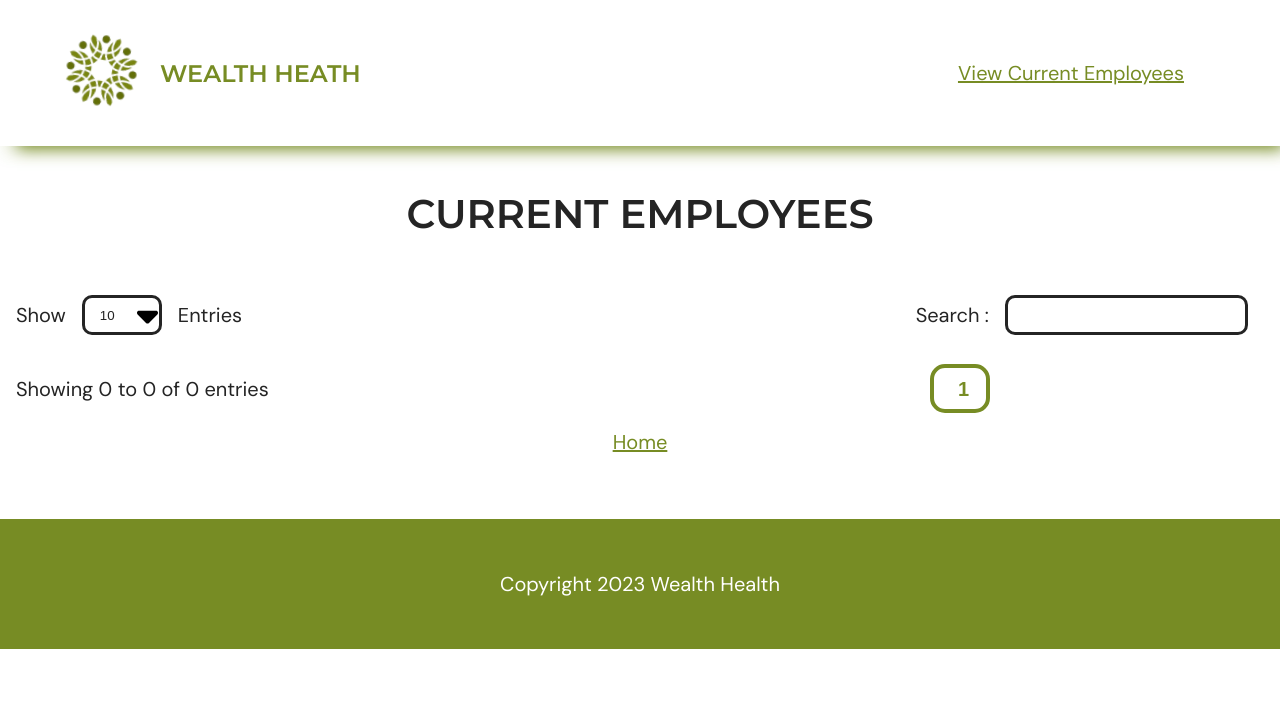
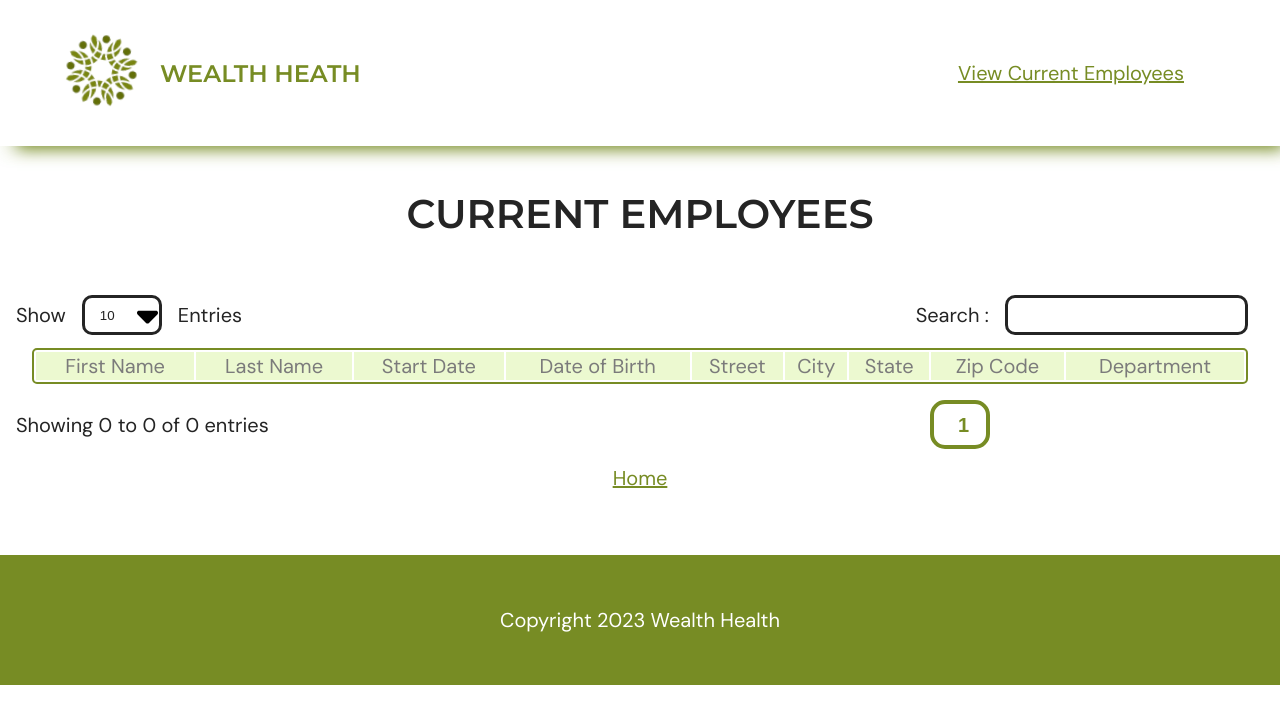
Before and after one commit to fvnny-code/HRNet, a React (Vite) app: page /employees in a window 1280 px wide. Shown: the top 724 px of the page. Built offline with nearby package versions, Linux system fonts and the light colour scheme.

Commit message:
table integration step1

```diff
--- a/src/components/table/Table.tsx
+++ b/src/components/table/Table.tsx
@@ -0,0 +1,36 @@
+import "./table.css"
+
+export default function Table({ cols, items }: Props) {
+
+  return (
+    <table>
+      <thead>
+        <tr>
+          {cols.map((col, index) => {
+            return <th key={index}>{col}</th>;
+          })}
+        </tr>
+      </thead>
+      <tbody>
+        {
+            items.map((item, index)=>{
+                return <tr key={index}>
+                    {
+                        item.map((value, index)=>{
+                            return<td key={index}>{value}</td>
+                        })
+                    }
+
+              </tr>
+            })
+        }
+
+      </tbody>
+    </table>
+  );
+}
+
+interface Props {
+  cols: Array<string>;
+  items: Array<Array<string>>;
+}
--- a/src/components/table/TableWrapper.tsx
+++ b/src/components/table/TableWrapper.tsx
@@ -1,12 +1,25 @@
+
 import { useEffect, useState } from "react";
 
 import SelectMaxEntries from "./SelectMaxEntries";
 import InputSearch from "./InputSearch";
 import EntriesCounter from "./EntriesCounter";
 import TablePagination from "./TablePagination";
+import Table from "./Table";
 import "../../index.css"
 
-export default function TableWrapper({ id, cols, items }: Props) {
+export default function TableWrapper({  items }: Props) {
+  const cols: Array<string> = [
+    "First Name",
+    "Last Name",
+    "Start Date",
+    "Date of Birth",
+    "Street",
+    "City",
+    "State",
+    "Zip Code",
+    "Department",
+  ]
   const [query, setQuery] = useState("");
   const [maxEntries, setMaxEntries] = useState(10);
   const [results, setResults] = useState(items.slice(0, 10));
@@ -33,7 +46,7 @@ export default function TableWrapper({ id, cols, items }: Props) {
         <SelectMaxEntries setFunction={setMaxEntries} />
         <InputSearch setFunction={setQuery}/>
       </div>
-      {/* <Table cols={cols} items={results} /> */}
+      <Table cols={cols} items={results} />
       <div className="container">
         <EntriesCounter
           resultLength={resultLength}
--- a/src/components/table/table.css
+++ b/src/components/table/table.css
@@ -32,3 +32,18 @@
   width: 50%;
   padding: 0 1rem;
 }
+/* table */
+
+table {
+width: 95%;
+border: 2px solid var(--green-highlight);
+border-radius: 5px;
+margin: auto;
+}
+thead{
+    background-color: var(--light-green);
+    opacity: 0.6;
+}
+tbody{
+    border : 2px var(--green-highlight) solid;
+}
```
